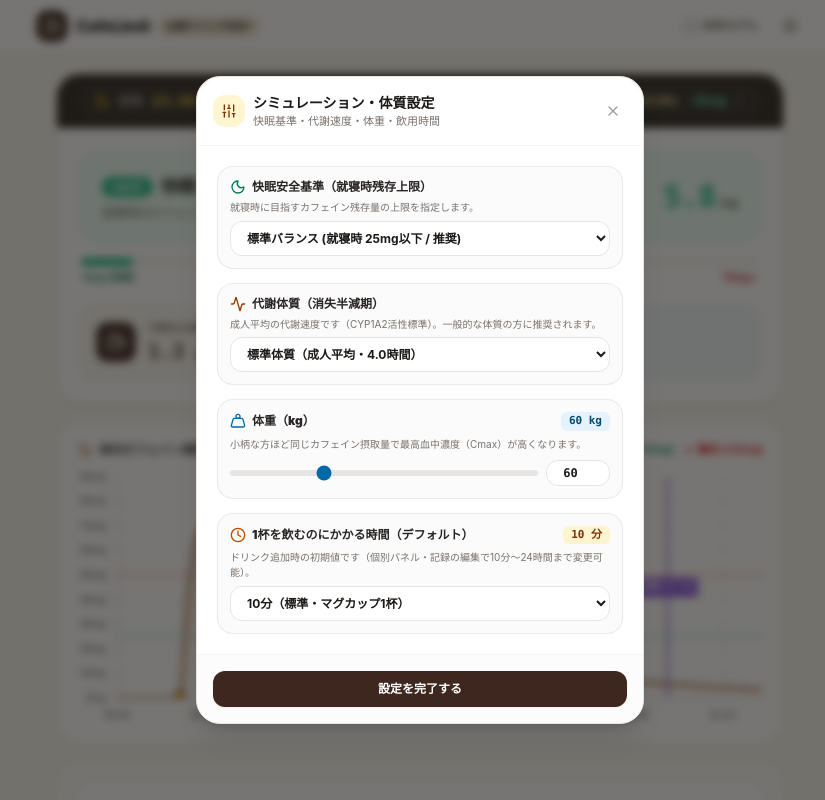
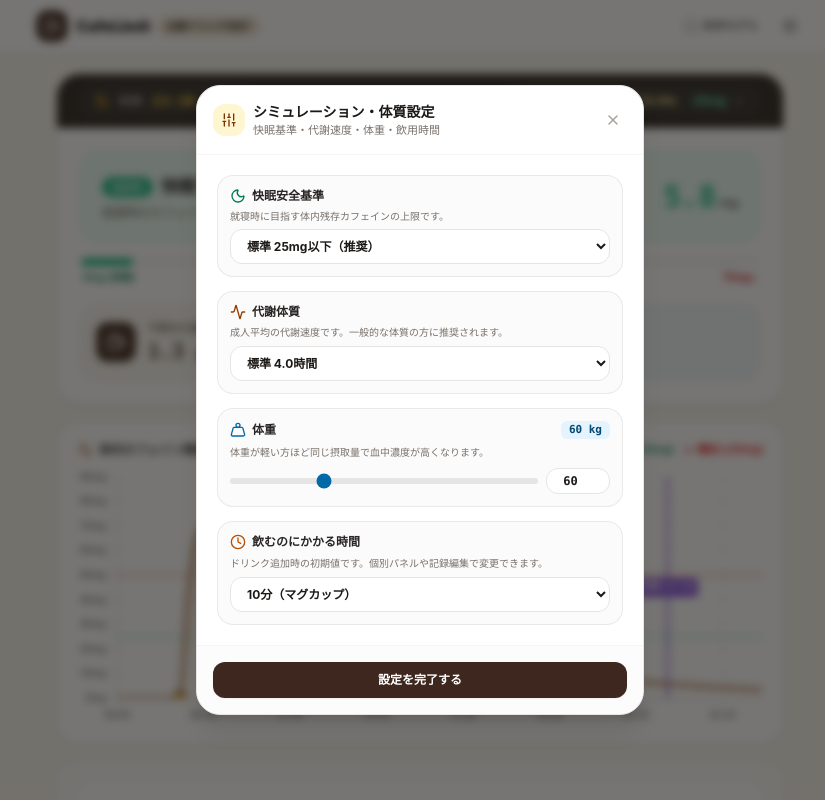
Before and after one commit to Ume-Chika/CafeLimit, a React (Vite) app: page / in a window 1280 px wide. Both pictures are taken after a click on the button "タップしてシミュレーション・体質設定（快眠基準・代謝速度・体重・飲用時間）を変更". Shown: the top 800 px of the page, without its empty margins (220-1045 px from the left). Built offline with nearby package versions, Linux system fonts and the light colour scheme.

Commit message:
refactor: simplify wording and remove duplicate units in simulation settings modal

```diff
--- a/src/components/MetabolicModal.tsx
+++ b/src/components/MetabolicModal.tsx
@@ -34,10 +34,10 @@ export const MetabolicModal: React.FC<MetabolicModalProps> = ({
   if (!isOpen) return null;
 
   const speedDescriptions: Record<MetabolicSpeed, string> = {
-    standard: '成人平均の代謝速度です（CYP1A2活性標準）。一般的な体質の方に推奨されます。',
-    fast: '肝代謝酵素 CYP1A2 の活性が高い方、喫煙習慣がある方（分解速度が約1.5倍高速）。',
-    slow: 'カフェインで眠れなくなりやすい方、ピル服用中、妊娠中、CYP1A2活性が低めの方。',
-    custom: '体感に合わせて半減期を1.0〜12.0時間の間で自由に微調整します。',
+    standard: '成人平均の代謝速度です。一般的な体質の方に推奨されます。',
+    fast: '分解速度が速い体質です。喫煙習慣がある方など。',
+    slow: '分解速度が遅い体質です。カフェインで眠れなくなりやすい方など。',
+    custom: '半減期を1.0〜12.0時間の間で自由に微調整します。',
   };
 
   return (
@@ -66,34 +66,34 @@ export const MetabolicModal: React.FC<MetabolicModalProps> = ({
           </button>
         </div>
 
-        {/* 設定フォーム（アプリ表示設定と完全に統一されたデザインシステム） */}
+        {/* 設定フォーム */}
         <div className="p-4 sm:p-5 space-y-3.5 text-xs">
-          {/* 1. 快眠安全基準（就寝時残存上限） */}
+          {/* 1. 快眠安全基準 */}
           <div className="p-3 bg-stone-50/70 rounded-2xl border border-stone-200/80 space-y-1.5">
             <div className="flex items-center space-x-1.5 font-black text-stone-800">
               <Moon className="w-4 h-4 text-emerald-700" />
-              <span>快眠安全基準（就寝時残存上限）</span>
+              <span>快眠安全基準</span>
             </div>
             <p className="text-[10px] text-stone-500">
-              就寝時に目指すカフェイン残存量の上限を指定します。
+              就寝時に目指す体内残存カフェインの上限です。
             </p>
             <select
               value={safeSleepThresholdMg || 25}
               onChange={(e) => onChangeSafeSleepThreshold(Number(e.target.value))}
               className="w-full bg-white border border-stone-200 rounded-xl px-3 py-2 text-xs font-bold text-stone-900 focus:outline-none focus:ring-2 focus:ring-emerald-500/20 cursor-pointer"
             >
-              <option value={15}>敏感・厳格 (就寝時 15mg以下)</option>
-              <option value={25}>標準バランス (就寝時 25mg以下 / 推奨)</option>
-              <option value={35}>寛容・耐性あり (就寝時 35mg以下)</option>
-              <option value={50}>高耐性 (就寝時 50mg以下)</option>
+              <option value={15}>厳格 15mg以下</option>
+              <option value={25}>標準 25mg以下（推奨）</option>
+              <option value={35}>寛容 35mg以下</option>
+              <option value={50}>高耐性 50mg以下</option>
             </select>
           </div>
 
-          {/* 2. 代謝体質（半減期）の選択 */}
+          {/* 2. 代謝体質 */}
           <div className="p-3 bg-stone-50/70 rounded-2xl border border-stone-200/80 space-y-1.5">
             <div className="flex items-center space-x-1.5 font-black text-stone-800">
               <Activity className="w-4 h-4 text-amber-800" />
-              <span>代謝体質（消失半減期）</span>
+              <span>代謝体質</span>
             </div>
             <p className="text-[10px] text-stone-500">
               {speedDescriptions[selectedSpeed]}
@@ -103,10 +103,10 @@ export const MetabolicModal: React.FC<MetabolicModalProps> = ({
               onChange={(e) => onChangeSpeed(e.target.value as MetabolicSpeed)}
               className="w-full bg-white border border-stone-200 rounded-xl px-3 py-2 text-xs font-bold text-stone-900 focus:outline-none focus:ring-2 focus:ring-amber-500/20 cursor-pointer"
             >
-              <option value="standard">標準体質（成人平均・4.0時間）</option>
-              <option value="fast">速い（喫煙者・高活性・2.5時間）</option>
-              <option value="slow">遅い（敏感・低活性・6.0時間）</option>
-              <option value="custom">カスタム設定（自由指定）</option>
+              <option value="standard">標準 4.0時間</option>
+              <option value="fast">速い 2.5時間</option>
+              <option value="slow">遅い 6.0時間</option>
+              <option value="custom">カスタム自由指定</option>
             </select>
 
             {/* カスタム指定時のスライダー */}
@@ -126,27 +126,27 @@ export const MetabolicModal: React.FC<MetabolicModalProps> = ({
                   className="w-full h-1.5 bg-stone-200 rounded-lg appearance-none cursor-pointer accent-amber-800"
                 />
                 <div className="flex justify-between text-[9px] font-mono text-stone-400">
-                  <span>1.0h (超高速)</span>
-                  <span>4.0h (平均)</span>
-                  <span>12.0h (極遅)</span>
+                  <span>1.0h 速い</span>
+                  <span>4.0h 平均</span>
+                  <span>12.0h 遅い</span>
                 </div>
               </div>
             )}
           </div>
 
-          {/* 3. 体重設定（薬物動態希釈容量） */}
+          {/* 3. 体重 */}
           <div className="p-3 bg-stone-50/70 rounded-2xl border border-stone-200/80 space-y-1.5">
             <div className="flex items-center justify-between">
               <div className="flex items-center space-x-1.5 font-black text-stone-800">
                 <Weight className="w-4 h-4 text-sky-700" />
-                <span>体重（kg）</span>
+                <span>体重</span>
               </div>
               <span className="text-[11px] font-mono font-black text-sky-900 bg-sky-100/80 px-2 py-0.5 rounded-md">
                 {bodyWeightKg} kg
               </span>
             </div>
             <p className="text-[10px] text-stone-500 leading-normal">
-              小柄な方ほど同じカフェイン摂取量で最高血中濃度（Cmax）が高くなります。
+              体重が軽い方ほど同じ摂取量で血中濃度が高くなります。
             </p>
             <div className="flex items-center space-x-2 pt-0.5">
               <input
@@ -169,31 +169,26 @@ export const MetabolicModal: React.FC<MetabolicModalProps> = ({
             </div>
           </div>
 
-          {/* 4. 1杯を飲むのにかかる時間（デフォルト飲用時間） */}
+          {/* 4. 飲むのにかかる時間 */}
           <div className="p-3 bg-stone-50/70 rounded-2xl border border-stone-200/80 space-y-1.5">
-            <div className="flex items-center justify-between">
-              <div className="flex items-center space-x-1.5 font-black text-stone-800">
-                <Clock className="w-4 h-4 text-amber-700" />
-                <span>1杯を飲むのにかかる時間（デフォルト）</span>
-              </div>
-              <span className="text-[11px] font-mono font-black text-amber-900 bg-amber-100/80 px-2 py-0.5 rounded-md">
-                {drinkingDurationMinutes} 分
-              </span>
+            <div className="flex items-center space-x-1.5 font-black text-stone-800">
+              <Clock className="w-4 h-4 text-amber-700" />
+              <span>飲むのにかかる時間</span>
             </div>
             <p className="text-[10px] text-stone-500 leading-normal">
-              ドリンク追加時の初期値です（個別パネル・記録の編集で10分〜24時間まで変更可能）。
+              ドリンク追加時の初期値です。個別パネルや記録編集で変更できます。
             </p>
             <select
               value={drinkingDurationMinutes}
               onChange={(e) => onChangeDrinkingDuration && onChangeDrinkingDuration(Number(e.target.value))}
               className="w-full bg-white border border-stone-200 rounded-xl px-3 py-2 text-xs font-bold text-stone-900 focus:outline-none focus:ring-2 focus:ring-amber-500/20 cursor-pointer"
             >
-              <option value={10}>10分（標準・マグカップ1杯）</option>
+              <option value={10}>10分（マグカップ）</option>
               <option value={20}>20分</option>
               <option value={30}>30分</option>
               <option value={40}>40分</option>
               <option value={50}>50分</option>
-              <option value={60}>60分（1時間）</option>
+              <option value={60}>1時間（タンブラー）</option>
             </select>
           </div>
         </div>
```
